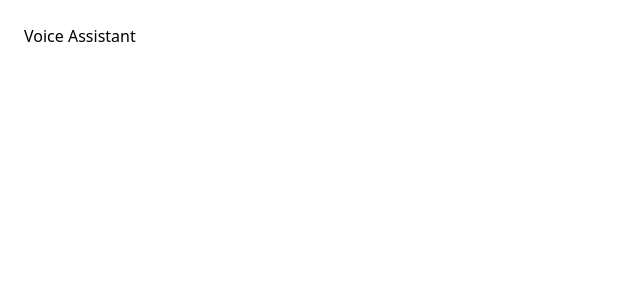
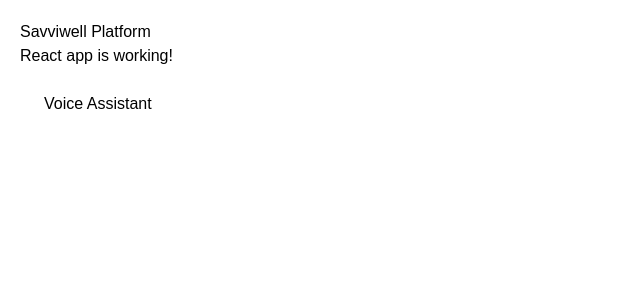
Before and after one commit to CO2030/savviwell-platform, a React (Vite) app: page / in a window 1280 px wide. Shown: the top 300 px of the page, without its empty margins (0-640 px from the left). Built offline with nearby package versions, Linux system fonts and the light colour scheme.

Commit message:
test: simplify App component to debug rendering issue

```diff
--- a/src/App.tsx
+++ b/src/App.tsx
@@ -23,12 +23,16 @@
 
 function App() {
   return (
+    <div style={{ padding: 20, fontFamily: 'Arial, sans-serif' }}>
+      <h1>Savviwell Platform</h1>
+      <p>React app is working!</p>
       <QueryClientProvider client={queryClient}>
         <TooltipProvider>
           <Toaster />
           <Router />
         </TooltipProvider>
       </QueryClientProvider>
+    </div>
   );
 }
 
```
Also changed, not shown: 3 other files (tests, documents, lock files or other folders). Lines whose indentation alone changed are shown as unchanged.
